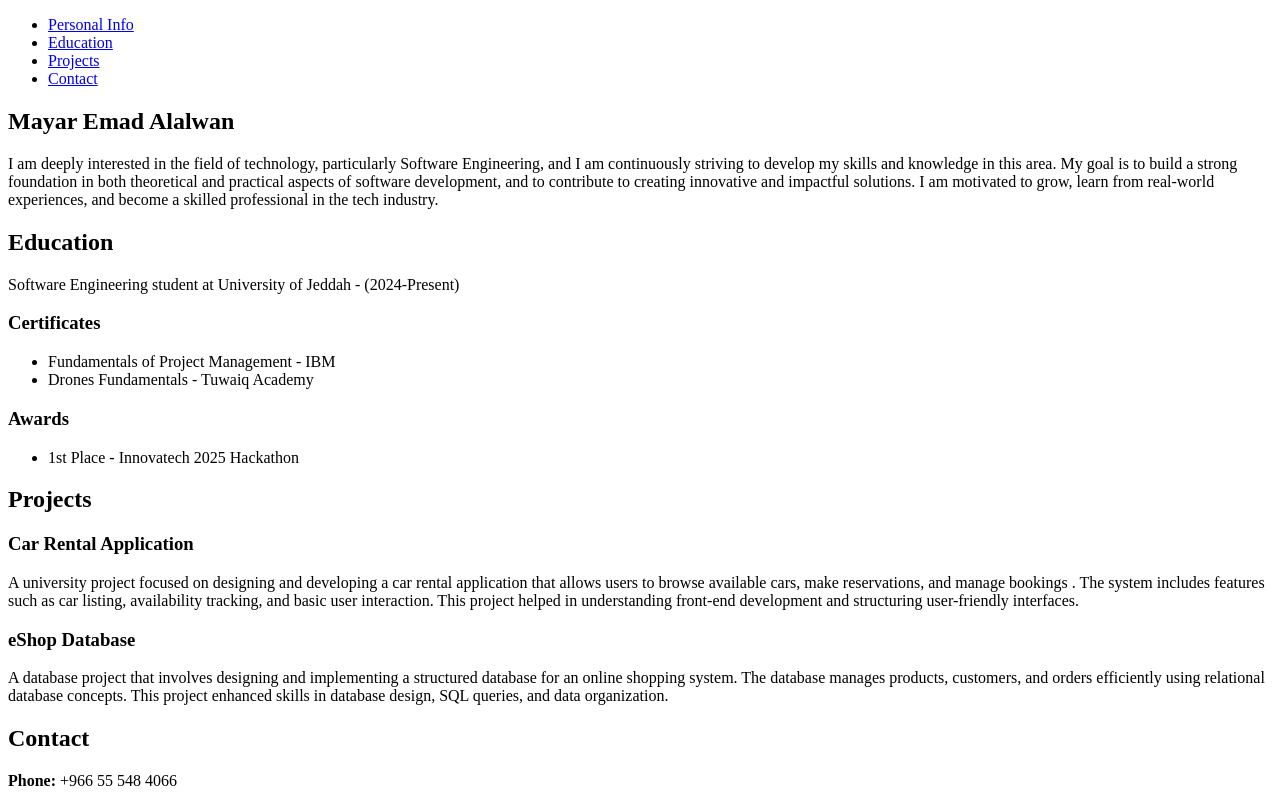
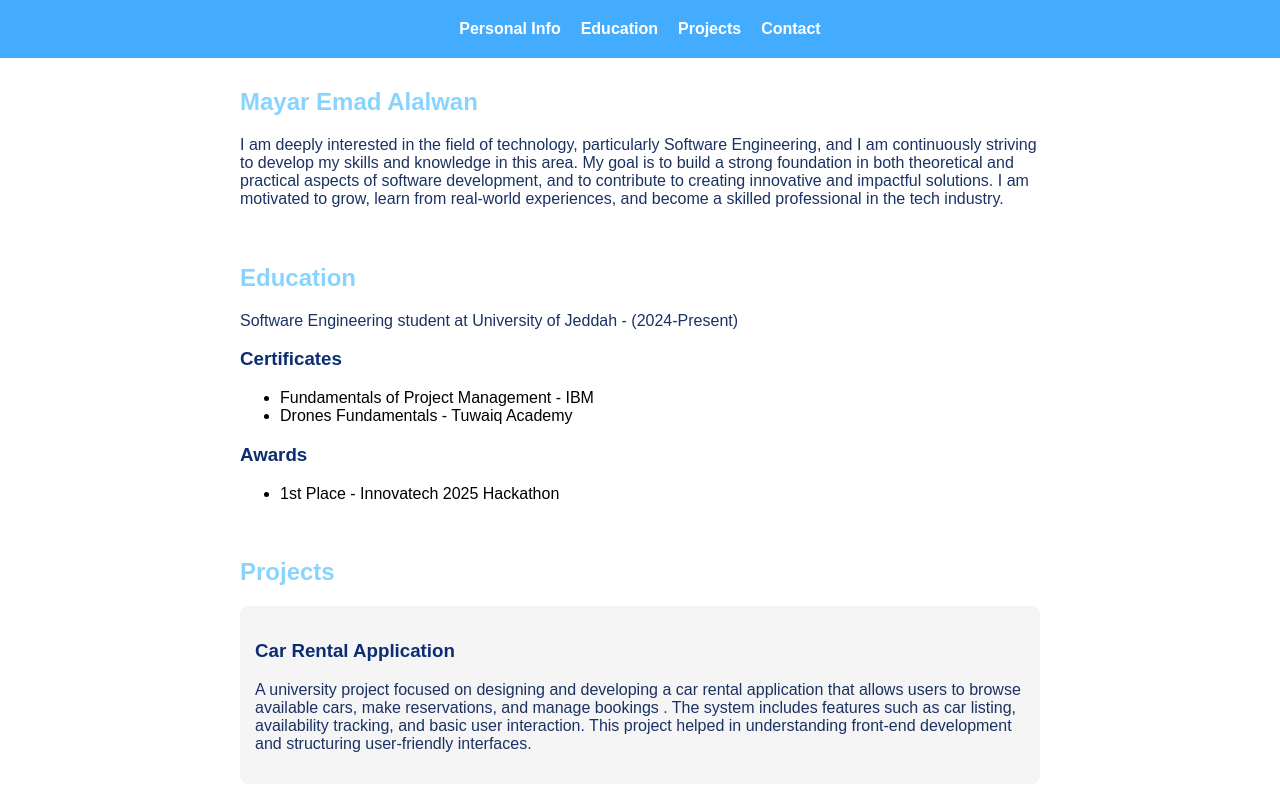
Before and after one commit to mero077/MayarResume, a plain HTML site: page index.html in a window 1280 px wide. Shown: the top 796 px of the page. Drawn offline with Linux system fonts and the light colour scheme; the site is published under a folder, as on GitHub Pages, so addresses that start at the root find nothing.

Commit message:
Update index.html

```diff
--- a/index.html
+++ b/index.html
@@ -4,7 +4,7 @@
   <meta charset="UTF-8">
   <meta name="viewport" content="width=device-width, initial-scale=1.0">
   <title>Mayar CV</title>
-  <link rel="stylesheet" href="/CSS/cssweb.css">
+  <link rel="stylesheet" href="CSS/cssweb.css">
 </head>
 <body>
 
```
